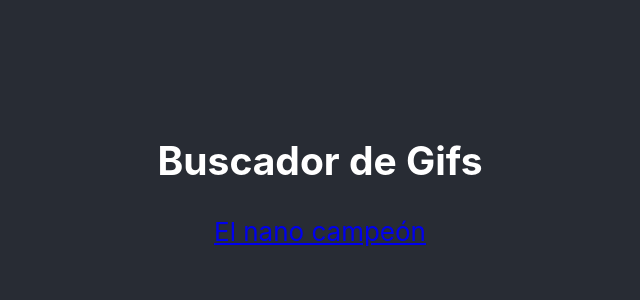
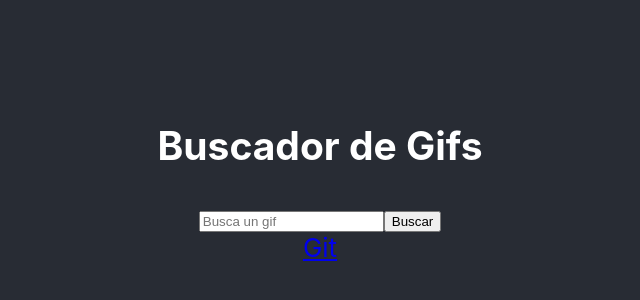
Before and after one commit to ferandgal/React-App-Gif, a React (Create React App) app: page / in a window 1280 px wide. Shown: the part 224-524 px from the top of the page, without its empty margins (320-960 px from the left). Built offline with nearby package versions, Linux system fonts and the light colour scheme.

Commit message:
Barra de búsqueda de gif

```diff
--- a/src/App.js
+++ b/src/App.js
@@ -1,14 +1,32 @@
 import './App.css';
 import ListOfGifs from './components/ListOfGifs';
 
-import { Link, Route} from "wouter"
+import { Link, Route, useLocation} from "wouter"
+import React, { useState } from 'react';
 
 export default function App() {
+  const [keyword, setKeyword] = useState('');
+  const [path, pushLocation] = useLocation();
+
+  const handleSubmit = evt => {
+    evt.preventDefault();
+    console.log(keyword);
+    pushLocation(`/gif/${keyword}/5`);
+  }
+  //Cada vez que se cambia el input se cambia el estado
+  const handleChange = evt => {
+    setKeyword(evt.target.value);
+  }
+
   return (
     <div className="App">
       <section className='App-content'>
         <h1>Buscador de Gifs</h1>
-        <Link to='/gif/git/3'>El nano campeón</Link>
+        <form onSubmit={handleSubmit}>
+          <input onChange={handleChange} placeholder="Busca un gif" type='text' value={keyword} />
+          <input type="submit" value="Buscar"/>
+        </form>
+        <Link to='/gif/git/3'>Git</Link>
         <Route
           component = {ListOfGifs}
           path="/gif/:keyword/:limit" />
```
